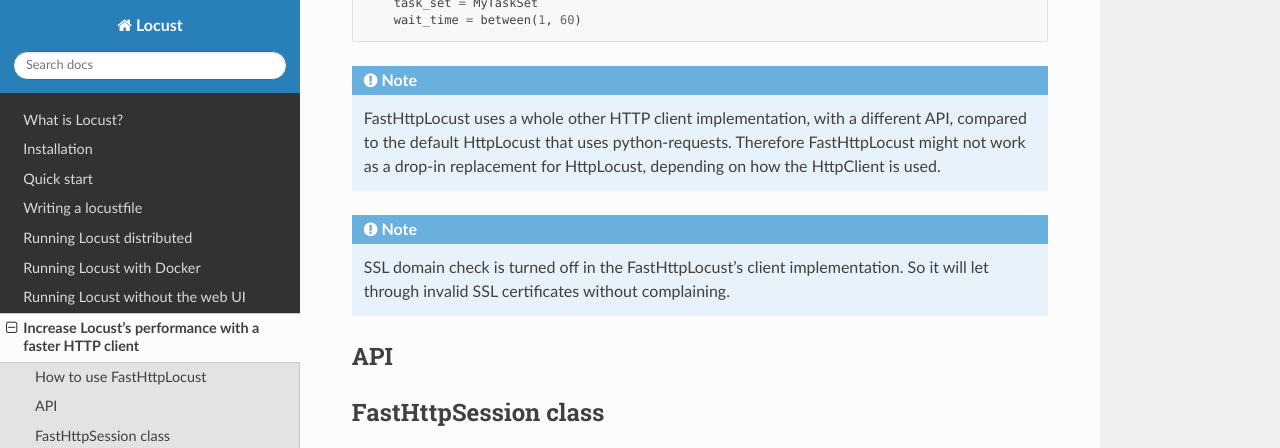
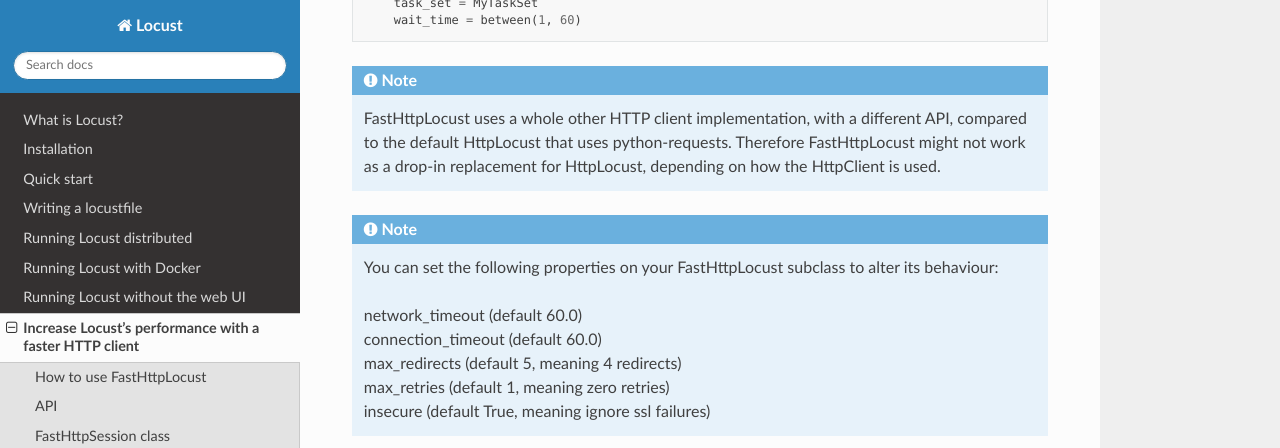
Before and after one commit to locustio/locust, a Sphinx documentation site: the page built from docs/increase-performance.rst, in a window 1280 px wide and 900 px high, scrolled down 736 px, cut to the strip 0-448 px from the top of the window. Built offline with Sphinx 7.4.7 and the Read the Docs theme 2.0.0, drawn with Linux system fonts in a browser that asks for light colours.

Commit message:
Add some type hinting and documentation for FastHttpLocust

```diff
--- a/docs/increase-performance.rst
+++ b/docs/increase-performance.rst
@@ -45,9 +45,13 @@
 
 .. note::
 
-    SSL domain check is turned off in the FastHttpLocust's client implementation. So it will let through
-    invalid SSL certificates without complaining.
+    You can set the following properties on your FastHttpLocust subclass to alter its behaviour:
 
+    | network_timeout (default 60.0)
+    | connection_timeout (default 60.0)
+    | max_redirects (default 5, meaning 4 redirects)
+    | max_retries (default 1, meaning zero retries)
+    | insecure (default True, meaning ignore ssl failures)
 
 API
 ===
```
Also changed, not shown: other parts of docs/increase-performance.rst (+2 -2 lines), 1 other file.
